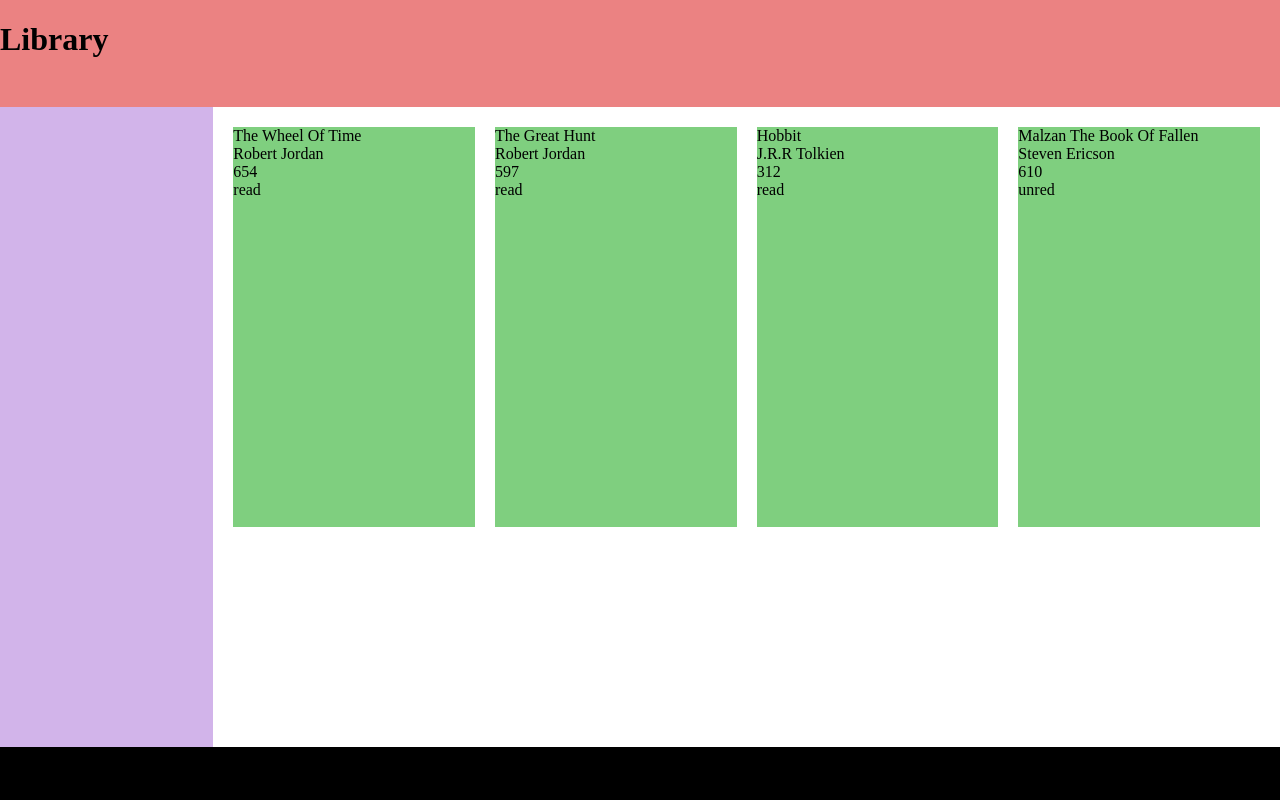
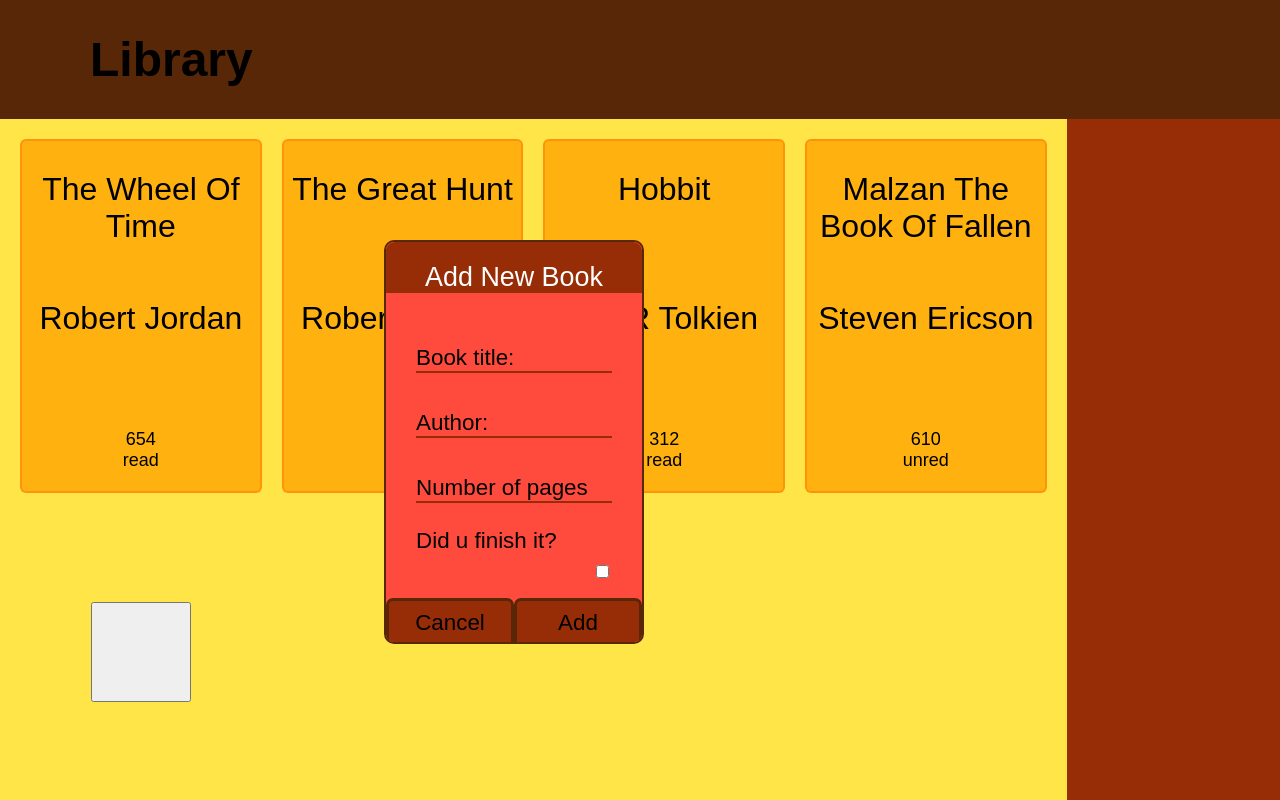
Before and after one commit to BahkoHatake/oden-library, a plain HTML site: page index.html in a window 1280 px wide. Drawn offline with Linux system fonts and the light colour scheme.

Commit message:
Add html and css for form

```diff
--- a/index.html
+++ b/index.html
@@ -12,9 +12,35 @@
     <header>
         <h1>Library</h1>
     </header>
+    <main></main>
     <div class="side-bar"></div>
-    <main>
-    </main>
+    <div class="container">
+        <form action="">
+            <div class="legend">Add New Book</div>
+            <ul>
+                <li class="text">
+                    <div class="label">Book title:</div>
+                    <input type="text" name="title" id="title" required="required">
+                </li>
+                <li class="text">
+                    <div class="label">Author:</div>
+                    <input type="text" name="author" id="author"  required="required">
+                </li>
+                <li class="text">
+                    <div class="label">Number of pages</div>
+                    <input type="number" name="pages" id="pages"  required="required">
+                </li>
+                <li class="box">
+                    <label for="read">Did u finish it?</label>
+                    <input type="checkbox" name="read" id="read">
+                </li>
+            </ul>
+            <div class="button-container">
+                <button type="button">Cancel</button>
+                <button type="submit">Add</button>
+            </div>
+        </form>
+    </div>
     <footer></footer>
 </body>
 </html>
--- a/script.js
+++ b/script.js
@@ -22,16 +22,6 @@ function displayBook(){
     })
 };
 
-let book1= new Book("The Wheel Of Time","Robert Jordan",654,"read");
-let book2= new Book("The Great Hunt","Robert Jordan",597,"read");
-let book3= new Book("Hobbit","J.R.R Tolkien",312,"read");
-let book4= new Book("Malzan The Book Of Fallen","Steven Ericson",610,"unred");
-
-addBookToLibrary(book1);
-addBookToLibrary(book2);
-addBookToLibrary(book3);
-addBookToLibrary(book4);
-
 function fillUpTheCard(card,book){
     let bookTitle=document.createElement("div");
     bookTitle.classList.add("title")
@@ -50,4 +40,23 @@ function fillUpTheCard(card,book){
     bookRead.innerHTML=book.read;
     card.appendChild(bookRead);
 }
-displayBook()
+function addAddButton(){
+    let buttonCard=document.createElement("div");
+    buttonCard.classList.add("button-card");
+    main.appendChild(buttonCard)
+    let addButton=document.createElement("button");
+    addButton.classList.add("add");
+    buttonCard.appendChild(addButton);
+}
+let book1= new Book("The Wheel Of Time","Robert Jordan",654,"read");
+let book2= new Book("The Great Hunt","Robert Jordan",597,"read");
+let book3= new Book("Hobbit","J.R.R Tolkien",312,"read");
+let book4= new Book("Malzan The Book Of Fallen","Steven Ericson",610,"unred");
+
+addBookToLibrary(book1);
+addBookToLibrary(book2);
+addBookToLibrary(book3);
+addBookToLibrary(book4);
+
+displayBook();
+addAddButton();
--- a/style.css
+++ b/style.css
@@ -1,34 +1,131 @@
 body{
+    font-family: Arial, Helvetica, sans-serif;
     margin: 0;
     height: 100vh;
     display: grid;
-    grid-template-columns: 1fr 5fr;
-    grid-template-rows: 2fr 12fr 1fr;
+    grid-template-columns: 5fr 1fr;
+    grid-template-rows: 1fr 10fr;
 }
 header{
     grid-column: 1/-1;
-    background-color: #e24747ad;
+    background-color: #582707;
+    padding-left: 90px;
+    font-weight: bold;
+    font-size: x-large;
+}
+form{
+    font-size: 1.4rem;
+    position:absolute;
+    top:30%;
+    left:30%;
+    width: 20vw;
+    height: 50vh;
+    display:flex;
+    flex-direction: column;
+    background-color: #ff4b3e;
+    border-radius: 10px;
+    border:2px solid #582707;
+    white-space: nowrap;
+    overflow: hidden;
+    text-overflow: ellipsis;
+}
+.legend{
+    background-color: #972d07;
+    color:white;
+    padding-top: 20px;
+    text-align: center;
+    font-size: 1.2em;
+    height: 40px;
+    border-top-left-radius: 9px;
+    border-top-right-radius: 9px;
+}
+form ul{
+    flex: 1;
+    min-width: min-content;
+    list-style-type: none;
+    padding: 30px;
+    padding-top: 40px;
+    margin: 0;
+    display:grid;
+    grid-template-rows: repeat(4,40px);
+    gap:25px;
+}
+form li{
+    position: relative;
+    display: flex;
+    flex-direction: column;
+}
+li:last-child input{
+    align-self: flex-end;
+    position: relative;
+    top: 8px;
+}
+form input{
+    flex:1;
+    background-color: #ff4b3e;
+    border: none;
+    border-bottom: 2px solid #972d07;
+    flex-basis: 10px;
+    outline:0;
+}
+form .label{
+    position: absolute;
+    top: 12px;
+}
+input:valid + .label,
+input:focus + .label{
+   background: red;
+}
+.button-container{
+    display:flex;
+}
+form button{
+    flex:1;
+    font-size: 1.4rem;
+    padding: 9px;
+    border-radius: 7px;
+    background:#972d07;
+    border:3px solid #582707;
 }
 main{
+    background: #ffe548;
     padding: 20px;
     display: grid;
     grid-template-columns: repeat(auto-fit ,minmax(200px, 1fr));
     gap:20px;
 }
 .card{
-    background: rgba(35, 172, 35, 0.582);
-    max-height: 400px;
+    border-radius: 6px;
+    background: #ffb20f;
+    border:2px solid #ff8d0bd2;
+    max-height: 300px;
+    display: flex;
+    flex-direction: column;
+    padding-top: 30px;
+    padding-bottom: 20px;
 }
-
-
-
-
-
-
-
+.title, .author{
+    text-align: center;
+    flex:1;
+    font-size: xx-large;
+}
+.pages, .read{
+    font-size: large;
+    text-align: center;
+}
+.button-card{
+    max-height: 300px;
+    display: grid;
+}
+.add{
+    height: 100px;
+    width: 100px;
+    align-self: center;
+    justify-self: center;
+}
 .side-bar{
     grid-template-rows: 2/3;
-    background:rgba(169, 112, 216, 0.527);
+    background:#972D07;
 }
 footer{
     grid-column: 1/-1;
```
Also changed, not shown: Images/pexels-henry-&-co-2341290.jpg (added).
